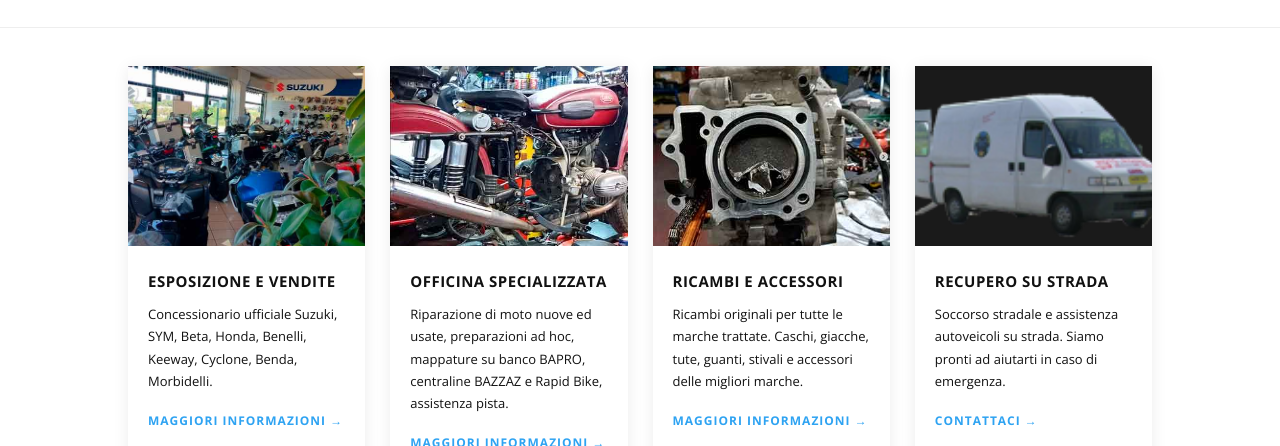
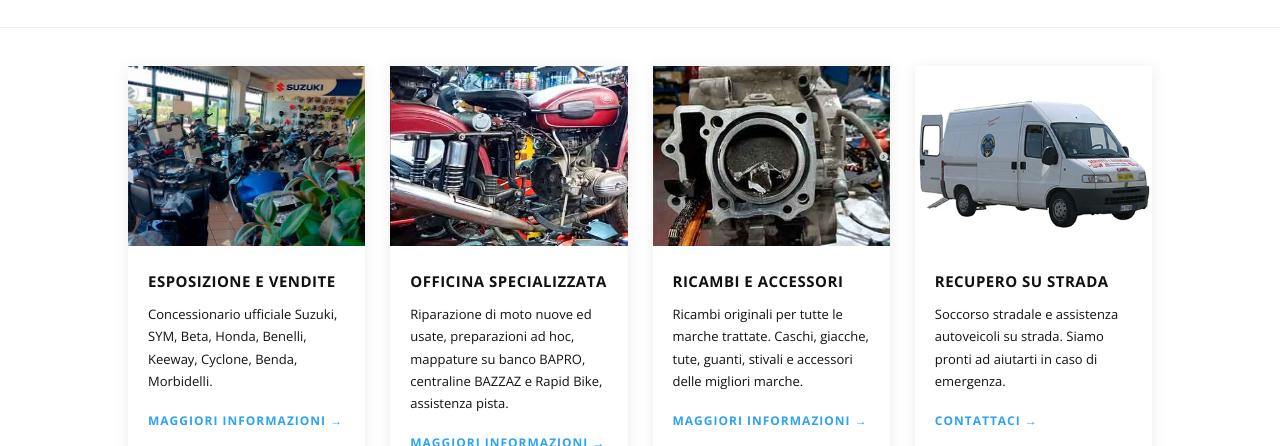
Before and after one commit to fdelse/fdelse.github.io, a plain HTML site: page falaschimoto/index.html in a window 1280 px wide. Shown: the part 968-1414 px from the top of the page. Drawn offline with nearby package versions, Linux system fonts and the light colour scheme.

Commit message:
cambio immagini

```diff
--- a/falaschimoto/index.html
+++ b/falaschimoto/index.html
@@ -110,7 +110,7 @@
       </div>
 
       <div class="service-card">
-        <div class="service-thumb service-finance" style="background-image:url('images/recupero-moto-su-%20strada.png'); background-size:cover; background-position:center;"></div>
+        <div class="service-thumb service-finance" style="background-image:url('images/recupero-moto-su-strada.jpg'); background-size:cover; background-position:center;"></div>
         <div class="service-body">
           <h3>Recupero su Strada</h3>
           <p>Soccorso stradale e assistenza autoveicoli su strada. Siamo pronti ad aiutarti in caso di emergenza.</p>
```
Also changed, not shown: falaschimoto/images/benelli.png, falaschimoto/images/cyclone.png, falaschimoto/images/keeway.png, falaschimoto/images/recupero-moto-su-strada.jpg (added).
